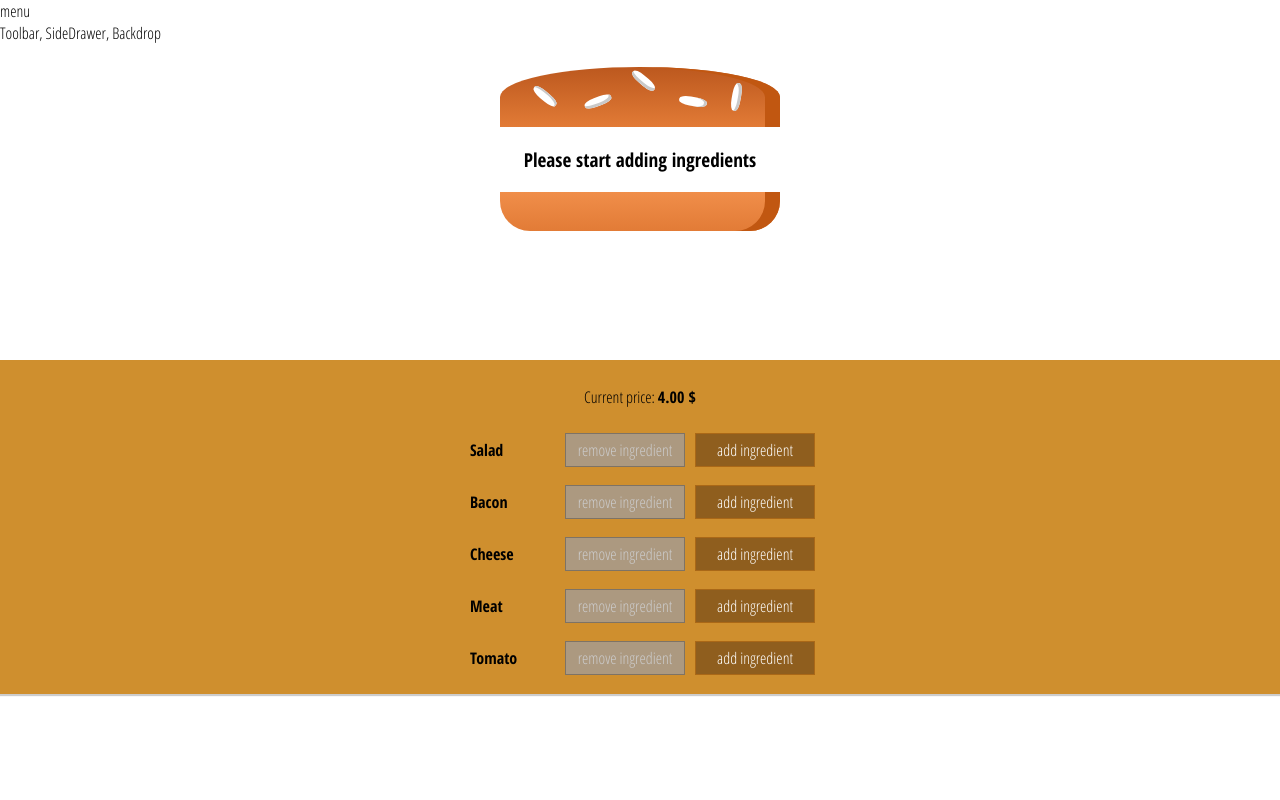
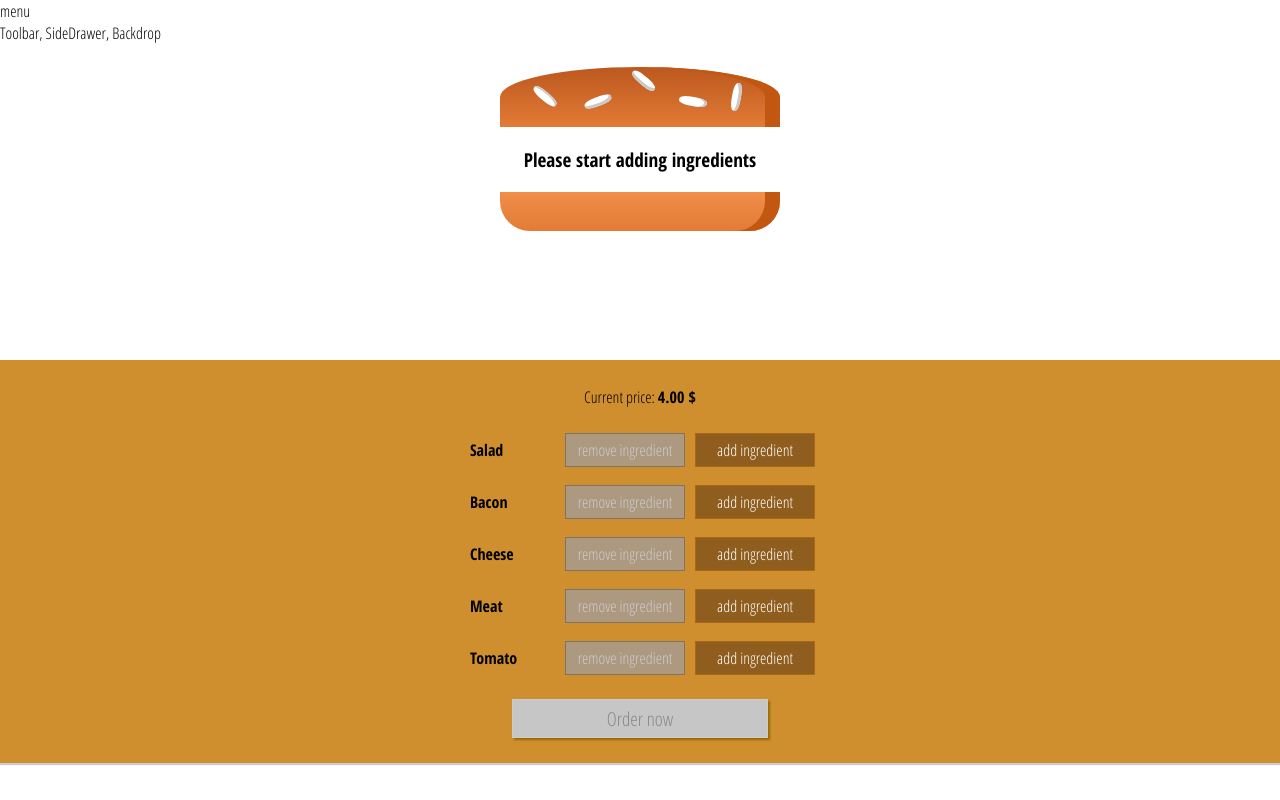
Before and after one commit to julia-dizhak/burger-builder, a React app in the folder app/: page / in a window 1280 px wide. Built offline with nearby package versions, Linux system fonts and the light colour scheme.

Commit message:
add the order button

```diff
--- a/app/src/components/Burger/BuildControls/BuildControls.css
+++ b/app/src/components/Burger/BuildControls/BuildControls.css
@@ -8,3 +8,48 @@
     margin: auto;
     padding: 10px 0;
 }
+
+.OrderButton {
+    background-color: #DAD735;
+    outline: none;
+    cursor: pointer;
+    border: 1px solid #966909;
+    color: #966909;
+    font-family: inherit;
+    font-size: 1.2em;
+    padding: 5px 30px;
+    box-shadow: 2px 2px 2px #966909;
+    display: block;
+    width: 20%;
+    margin: 15px auto;
+}
+
+.OrderButton:hover,
+.OrderButton:active {
+    background-color: #A0DB41;
+    border: 1px solid #966909;
+    color: #966909;
+}
+
+.OrderButton:disabled {
+    background-color: #C7C6C6;
+    cursor: not-allowed;
+    border: 1px solid #ccc;
+    color: #888888;
+}
+
+.OrderButton:not(:disabled) {
+    animation: enable 0.3s ease-in-out;
+}
+
+@keyframes enable {
+    0% {
+        transform: scale(1);
+    }
+    60% {
+        transform: scale(1.1);
+    }
+    100% {
+        transform: scale(1);
+    }
+}
--- a/app/src/components/Burger/BuildControls/index.js
+++ b/app/src/components/Burger/BuildControls/index.js
@@ -23,6 +23,9 @@
                 remove={() => props.ingredientRemove(ctrl.type)}
                 disabled={props.disabled[ctrl.type]} />
         ))}
+        <button
+            className={classes.OrderButton}
+            disabled={!props.purchasable}>Order now</button>
     </div>
 );
 
--- a/app/src/containers/BurgerBuilder.js
+++ b/app/src/containers/BurgerBuilder.js
@@ -22,7 +22,21 @@
             tomato: 0,
             meat: 0
         },
-        totalPrice: 4
+        totalPrice: 4,
+        purchasable: false
+    };
+
+    updatePurchaseState (ingredients) {
+        // total amount of ingredients
+        const sum = Object.keys(ingredients).map(
+            igKey => {
+                return ingredients[igKey]; // array of values
+            })
+            // sum of all ingredients
+            .reduce((sum, el) => {
+                return sum + el;
+            }, 0);
+        this.setState({purchasable: sum > 0});
     };
 
     addIngredientHandler = (type) => {
@@ -39,6 +53,7 @@
             newPrice = oldPrice + priceAddition;
 
         this.setState({totalPrice: newPrice, ingredients: updatedIngredients});
+        this.updatePurchaseState(updatedIngredients);
     };
 
     // deduction an ingredient
@@ -62,6 +77,7 @@
             newPrice = oldPrice - priceDeduction;
 
         this.setState({totalPrice: newPrice, ingredients: updatedIngredients});
+        this.updatePurchaseState(updatedIngredients);
     };
 
     render() {
@@ -75,12 +91,13 @@
 
         return (
             <Aux>
-                <Burger ingredients={this.state.ingredients}/>
+                <Burger ingredients={this.state.ingredients} />
                 <BuildControls
                     ingredientAdd={this.addIngredientHandler}
                     ingredientRemove={this.removeIngredientHandler}
                     disabled={disabledInfo}
-                    price={this.state.totalPrice}/>
+                    price={this.state.totalPrice}
+                    purchasable={this.state.purchasable} />
             </Aux>
         );
     }
```
